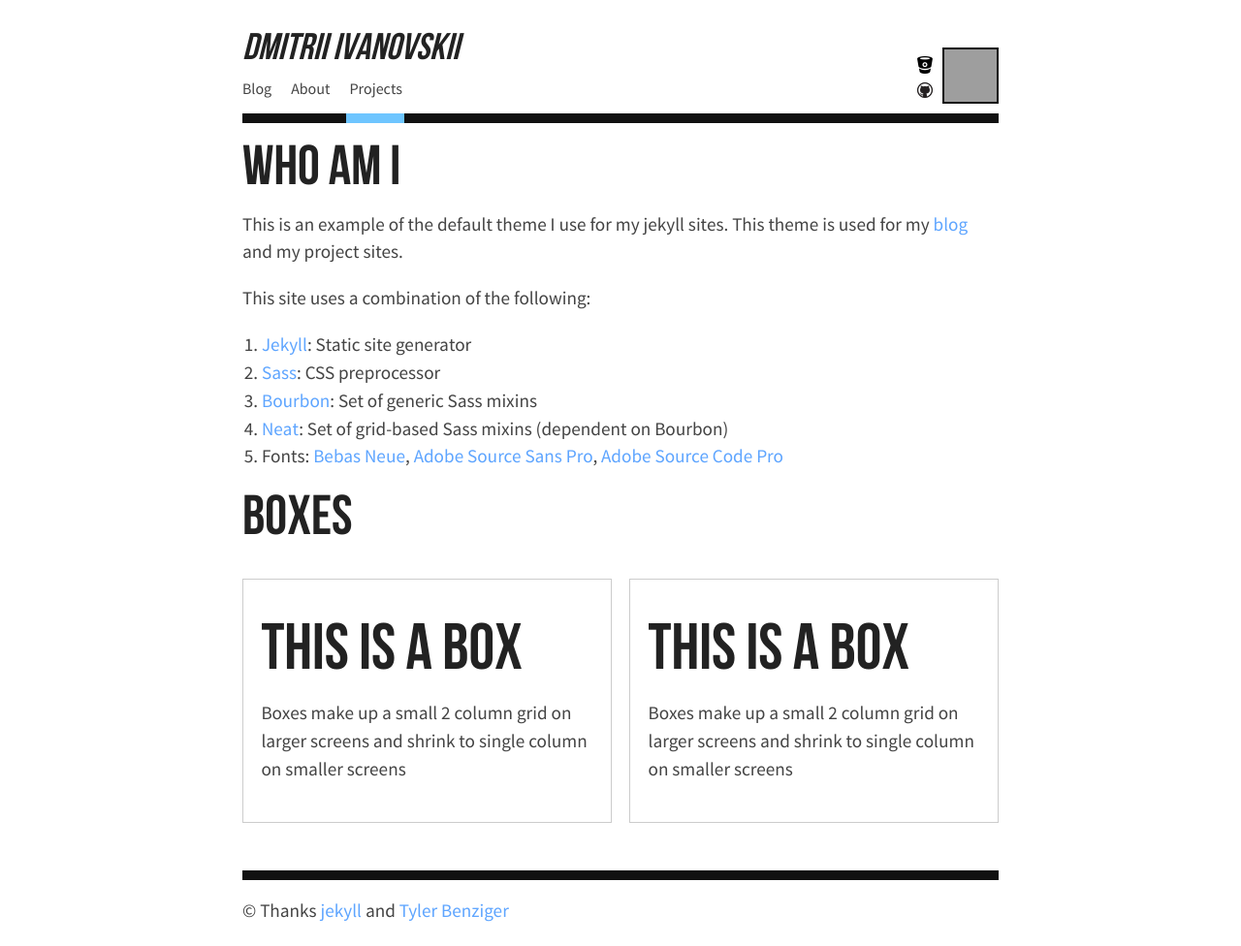
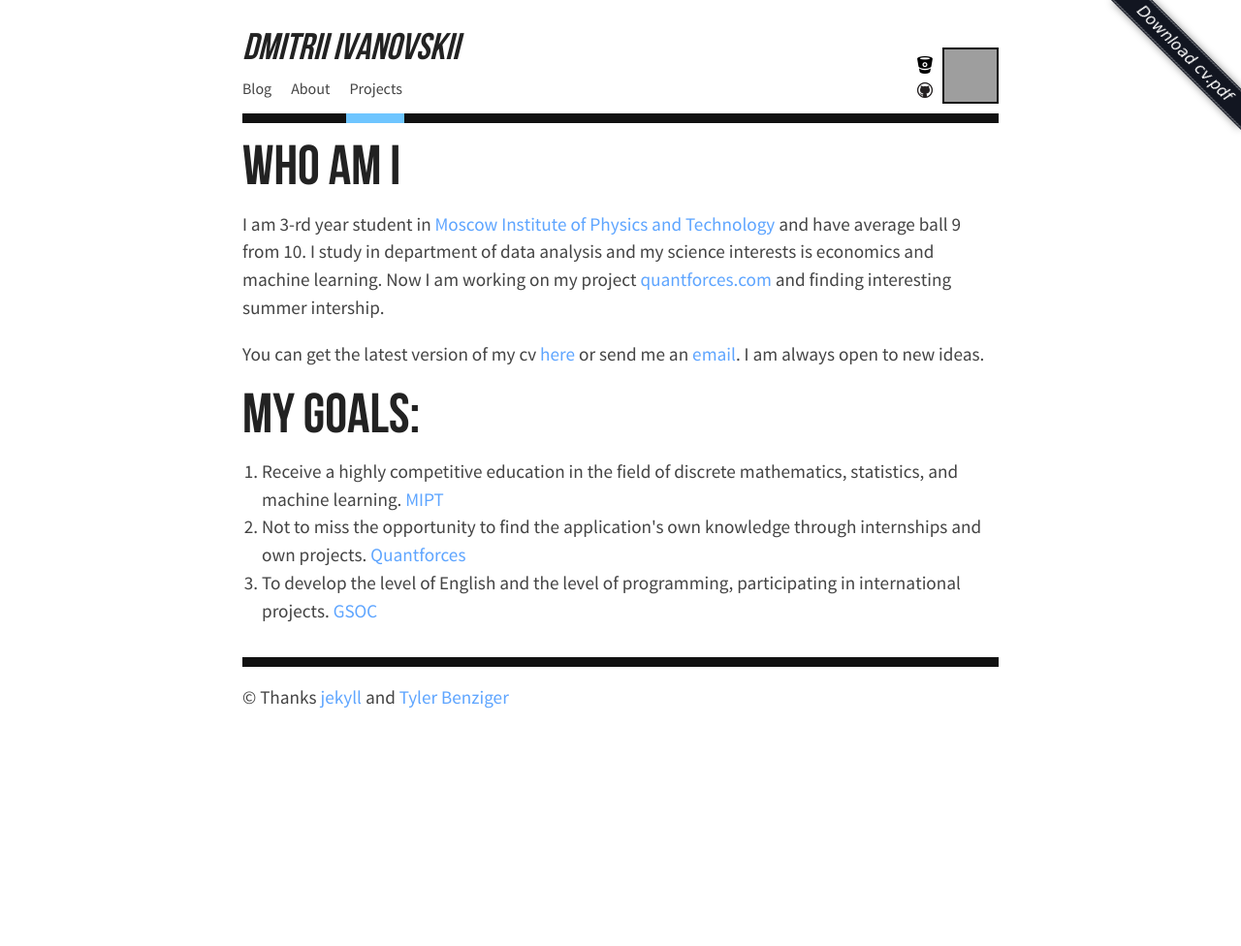
Before and after one commit to deamoon/deamoon.github.io, a Jekyll site: the page built from index.html, in a window 1280 px wide. Shown: the whole page at 97% size. Built offline with Jekyll 4.4.1, drawn with Linux system fonts in a browser that asks for light colours; the list of posts is cut into pages by our own code; after the commit the page ends 900 px from its top, so only the background shows below that; grey boxes are pictures that could not be loaded.

Commit message:
next version

```diff
--- a/_includes/header.html
+++ b/_includes/header.html
@@ -1,3 +1,6 @@
+<div class="github">
+  <a href="https://drive.google.com/file/d/0B8D6agnNbVNdNHFka0F0UXJ6TlE/view?usp=sharing"><img style="position: absolute; top: 0; right: 0; border: 0;" src="/img/forkme.png" alt="Download cv.pdf"></a>
+</div>
 <header>
     <div class="container">
         <div class="profile">
--- a/index.html
+++ b/index.html
@@ -8,23 +8,25 @@ layout: default
 <h1>{{ page.title }}</h1>
 
 <p>
-  This is an example of the default theme I use for my jekyll sites. This
-  theme is used for my <a href="http://tybenz.com">blog</a> and my project sites.
+  I am 3-rd year student in <a href="http://mipt.ru/en/">Moscow Institute of Physics and Technology</a> and have average ball 9 from 10.
+  I study in department of data analysis and my science interests is economics and machine learning.
+  Now I am working on my project <a href="http://quantforces.com">quantforces.com</a> and finding interesting summer intership.
+</p>
+<p>
+  You can get the latest version of my cv <a href="https://drive.google.com/file/d/0B8D6agnNbVNdNHFka0F0UXJ6TlE/view?usp=sharing">here</a> or send me an <a href="mailto:dmitry.ivanovskiy@phystech.edu">email</a>. I am always open to new ideas.
 </p>
 
-<p>
-  This site uses a combination of the following:
-</p>
+<h1>
+  My goals:
+</h1>
 
 <ol>
-  <li><a href="http://jekyllrb.com/">Jekyll</a>: Static site generator</li>
-  <li><a href="http://sass-lang.com">Sass</a>: CSS preprocessor</li>
-  <li><a href="http://bourbon.io">Bourbon</a>: Set of generic Sass mixins</li>
-  <li><a href="http://neat.bourbon.io">Neat</a>: Set of grid-based Sass mixins (dependent on Bourbon)</li>
-  <li>Fonts: <a href="http://www.fontsquirrel.com/fonts/bebas-neue">Bebas Neue</a>, <a href="https://github.com/adobe/source-sans-pro">Adobe Source Sans Pro</a>, <a href="https://github.com/adobe/source-code-pro">Adobe Source Code Pro</a></li>
+  <li>Receive a highly competitive education in the field of discrete mathematics, statistics, and machine learning. <a href="http://mipt.ru/en/">MIPT</a></li>
+  <li>Not to miss the opportunity to find the application's own knowledge through internships and own projects. <a href="http://quantforces.com">Quantforces</a></li>
+  <li>To develop the level of English and the level of programming, participating in international projects. <a href="https://www.google-melange.com/gsoc/homepage/google/gsoc2015">GSOC</a></li>
 </ol>
 
-<h1>Boxes</h1>
+<!-- <h1>Boxes</h1>
 <div id="projects">
   {% for page in site.pages %}
     {% if page.box == true %}
@@ -46,4 +48,4 @@ layout: default
         </a>
     {% endif %}
   {% endfor %}
-</div>
+</div> -->
```
Also changed, not shown: about.md (+15 -3 lines), img/forkme.png (added), 11 other files.
